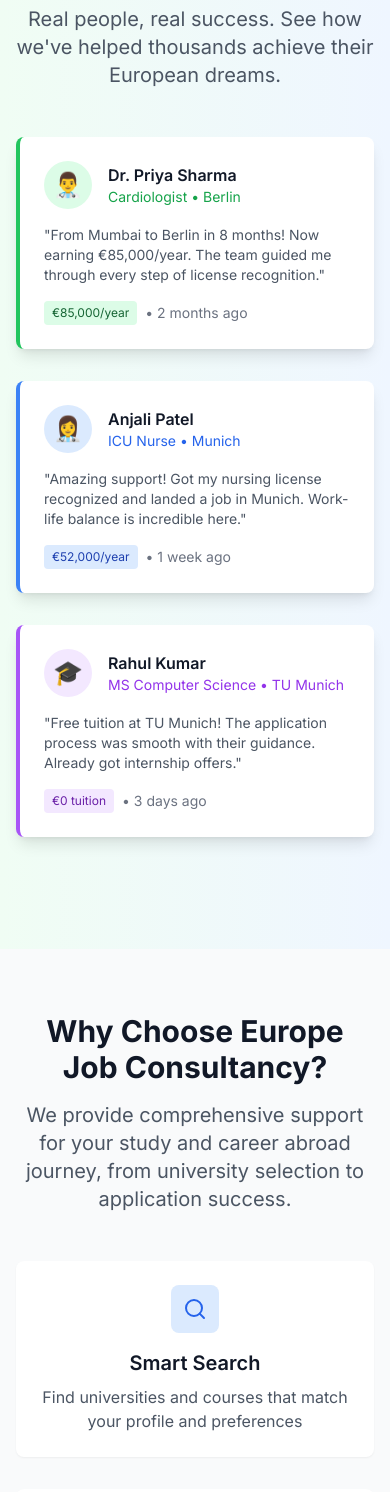
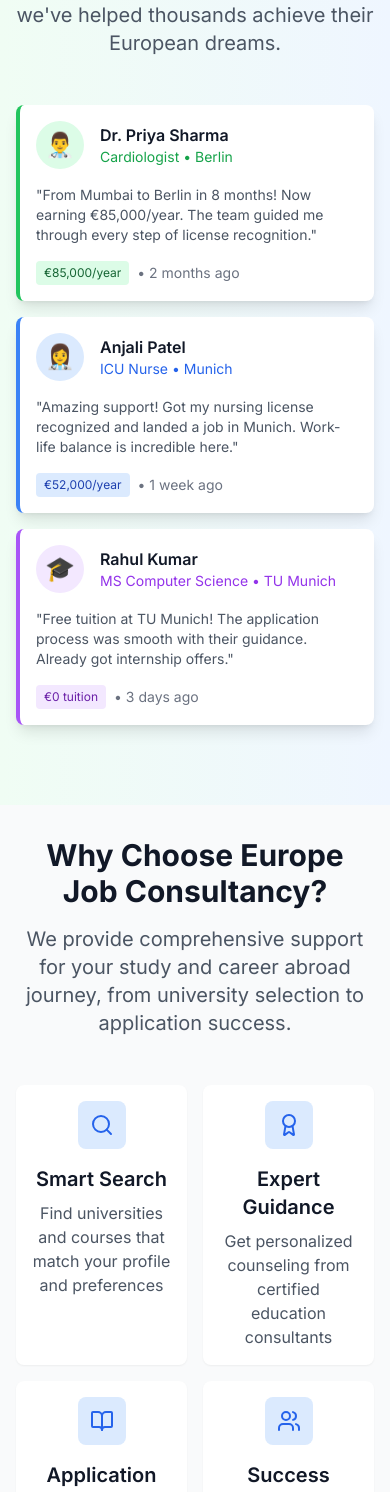
Before and after one commit to jitendrapal/student-portal-v2, a React (Vite) app: page / in a window 390 px wide. Shown: the part 3023-4515 px from the top of the page. Built offline with nearby package versions, Linux system fonts and the light colour scheme; no server answers.

Commit message:
Mobile-First Responsive Design Optimization - 2 boxes per row on mobile, reduced padding and scrolling for better UX

```diff
--- a/src/components/pages/Home.tsx
+++ b/src/components/pages/Home.tsx
@@ -273,7 +273,7 @@
       <TopCollegesSection />
 
       {/* Success Stories Section */}
-      <section className="py-16 bg-gradient-to-r from-green-50 to-blue-50">
+      <section className="py-8 sm:py-12 lg:py-16 bg-gradient-to-r from-green-50 to-blue-50">
         <div className="max-w-7xl mx-auto px-4 sm:px-6 lg:px-8">
           <div className="text-center mb-12">
             <h2 className="text-3xl md:text-4xl font-bold text-gray-900 mb-4">
@@ -285,9 +285,9 @@
             </p>
           </div>
 
-          <div className="grid md:grid-cols-3 gap-8 mb-12">
+          <div className="grid grid-cols-1 sm:grid-cols-2 lg:grid-cols-3 gap-4 sm:gap-6 lg:gap-8 mb-12">
             {/* Success Story 1 - Doctor */}
-            <div className="bg-white rounded-lg shadow-lg p-6 border-l-4 border-green-500">
+            <div className="bg-white rounded-lg shadow-lg p-4 sm:p-6 border-l-4 border-green-500">
               <div className="flex items-center mb-4">
                 <div className="w-12 h-12 bg-green-100 rounded-full flex items-center justify-center">
                   <span className="text-2xl">👨‍⚕️</span>
@@ -314,7 +314,7 @@
             </div>
 
             {/* Success Story 2 - Nurse */}
-            <div className="bg-white rounded-lg shadow-lg p-6 border-l-4 border-blue-500">
+            <div className="bg-white rounded-lg shadow-lg p-4 sm:p-6 border-l-4 border-blue-500">
               <div className="flex items-center mb-4">
                 <div className="w-12 h-12 bg-blue-100 rounded-full flex items-center justify-center">
                   <span className="text-2xl">👩‍⚕️</span>
@@ -337,7 +337,7 @@
             </div>
 
             {/* Success Story 3 - Student */}
-            <div className="bg-white rounded-lg shadow-lg p-6 border-l-4 border-purple-500">
+            <div className="bg-white rounded-lg shadow-lg p-4 sm:p-6 border-l-4 border-purple-500">
               <div className="flex items-center mb-4">
                 <div className="w-12 h-12 bg-purple-100 rounded-full flex items-center justify-center">
                   <span className="text-2xl">🎓</span>
@@ -365,7 +365,7 @@
       </section>
 
       {/* Features Section */}
-      <section className="py-16 bg-gray-50">
+      <section className="py-8 sm:py-12 lg:py-16 bg-gray-50">
         <div className="max-w-7xl mx-auto px-4 sm:px-6 lg:px-8">
           <div className="text-center mb-12">
             <h2 className="text-3xl md:text-4xl font-bold text-gray-900 mb-4">
@@ -377,11 +377,11 @@
             </p>
           </div>
 
-          <div className="grid md:grid-cols-2 lg:grid-cols-4 gap-8">
+          <div className="grid grid-cols-2 md:grid-cols-2 lg:grid-cols-4 gap-4 lg:gap-8">
             {features.map((feature, index) => {
               const Icon = feature.icon;
               return (
-                <div key={index} className="card p-6 text-center">
+                <div key={index} className="card p-4 lg:p-6 text-center">
                   <div className="inline-flex items-center justify-center w-12 h-12 bg-blue-100 rounded-lg mb-4">
                     <Icon className="w-6 h-6 text-blue-600" />
                   </div>
@@ -397,7 +397,7 @@
       </section>
 
       {/* Featured Universities */}
-      <section className="py-16 bg-white">
+      <section className="py-8 sm:py-12 lg:py-16 bg-white">
         <div className="max-w-7xl mx-auto px-4 sm:px-6 lg:px-8">
           <div className="flex justify-between items-center mb-12">
             <div>
@@ -417,7 +417,7 @@
             </button>
           </div>
 
-          <div className="grid md:grid-cols-3 gap-8">
+          <div className="grid grid-cols-1 sm:grid-cols-2 lg:grid-cols-3 gap-4 sm:gap-6 lg:gap-8">
             {isLoading ? (
               // Loading skeleton
               Array.from({ length: 3 }).map((_, index) => (
@@ -512,7 +512,7 @@
       </section>
 
       {/* Guides & Resources Section */}
-      <section className="py-16 bg-gray-50">
+      <section className="py-8 sm:py-12 lg:py-16 bg-gray-50">
         <div className="max-w-7xl mx-auto px-4 sm:px-6 lg:px-8">
           <div className="text-center mb-12">
             <h2 className="text-3xl md:text-4xl font-bold text-gray-900 mb-4">
@@ -525,9 +525,9 @@
             </p>
           </div>
 
-          <div className="grid md:grid-cols-2 lg:grid-cols-3 gap-6">
+          <div className="grid grid-cols-1 sm:grid-cols-2 lg:grid-cols-3 gap-4 sm:gap-6">
             {/* Complete Nursing Guide 2024 - NEW */}
-            <div className="bg-white rounded-lg shadow-md hover:shadow-lg transition-shadow p-6 border-l-4 border-blue-500">
+            <div className="bg-white rounded-lg shadow-md hover:shadow-lg transition-shadow p-4 sm:p-6 border-l-4 border-blue-500">
               <div className="flex items-center mb-4">
                 <div className="w-12 h-12 bg-blue-100 rounded-lg flex items-center justify-center">
                   <span className="text-2xl">🩺</span>
@@ -556,7 +556,7 @@
             </div>
 
             {/* Cheapest Universities Europe - NEW */}
-            <div className="bg-white rounded-lg shadow-md hover:shadow-lg transition-shadow p-6 border-l-4 border-green-500">
+            <div className="bg-white rounded-lg shadow-md hover:shadow-lg transition-shadow p-4 sm:p-6 border-l-4 border-green-500">
               <div className="flex items-center mb-4">
                 <div className="w-12 h-12 bg-green-100 rounded-lg flex items-center justify-center">
                   <span className="text-2xl">🎓</span>
@@ -584,7 +584,7 @@
             </div>
 
             {/* Visa Application Process - NEW */}
-            <div className="bg-white rounded-lg shadow-md hover:shadow-lg transition-shadow p-6 border-l-4 border-purple-500">
+            <div className="bg-white rounded-lg shadow-md hover:shadow-lg transition-shadow p-4 sm:p-6 border-l-4 border-purple-500">
               <div className="flex items-center mb-4">
                 <div className="w-12 h-12 bg-purple-100 rounded-lg flex items-center justify-center">
                   <span className="text-2xl">✈️</span>
@@ -612,7 +612,7 @@
             </div>
 
             {/* Cost Comparison - NEW */}
-            <div className="bg-white rounded-lg shadow-md hover:shadow-lg transition-shadow p-6 border-l-4 border-orange-500">
+            <div className="bg-white rounded-lg shadow-md hover:shadow-lg transition-shadow p-4 sm:p-6 border-l-4 border-orange-500">
               <div className="flex items-center mb-4">
                 <div className="w-12 h-12 bg-orange-100 rounded-lg flex items-center justify-center">
                   <span className="text-2xl">📊</span>
@@ -640,7 +640,7 @@
             </div>
 
             {/* Study in Europe Guide */}
-            <div className="bg-white rounded-lg shadow-md hover:shadow-lg transition-shadow p-6">
+            <div className="bg-white rounded-lg shadow-md hover:shadow-lg transition-shadow p-4 sm:p-6">
               <div className="flex items-center mb-4">
                 <div className="w-12 h-12 bg-indigo-100 rounded-lg flex items-center justify-center">
                   <span className="text-2xl">🌍</span>
@@ -666,7 +666,7 @@
             </div>
 
             {/* Featured CTA Card */}
-            <div className="bg-gradient-to-br from-indigo-600 to-purple-600 text-white rounded-lg shadow-md p-6">
+            <div className="bg-gradient-to-br from-indigo-600 to-purple-600 text-white rounded-lg shadow-md p-4 sm:p-6">
               <div className="text-center">
                 <div className="w-12 h-12 bg-white bg-opacity-20 rounded-lg flex items-center justify-center mx-auto mb-4">
                   <span className="text-2xl">✨</span>
@@ -691,7 +691,7 @@
       </section>
 
       {/* FAQ Section */}
-      <section className="py-16 bg-white">
+      <section className="py-8 sm:py-12 lg:py-16 bg-white">
         <div className="max-w-4xl mx-auto px-4 sm:px-6 lg:px-8">
           <div className="text-center mb-12">
             <h2 className="text-3xl md:text-4xl font-bold text-gray-900 mb-4">
@@ -705,7 +705,7 @@
 
           <div className="space-y-6">
             {/* FAQ 1 */}
-            <div className="bg-gray-50 rounded-lg p-6">
+            <div className="bg-gray-50 rounded-lg p-4 sm:p-6">
               <h3 className="text-lg font-semibold text-gray-900 mb-3">
                 🏥 What is the average salary for healthcare professionals in
                 Germany?
@@ -719,7 +719,7 @@
             </div>
 
             {/* FAQ 2 */}
-            <div className="bg-gray-50 rounded-lg p-6">
+            <div className="bg-gray-50 rounded-lg p-4 sm:p-6">
               <h3 className="text-lg font-semibold text-gray-900 mb-3">
                 🎓 Can I study in Germany for free as an Indian student?
               </h3>
@@ -732,7 +732,7 @@
             </div>
 
             {/* FAQ 3 */}
-            <div className="bg-gray-50 rounded-lg p-6">
+            <div className="bg-gray-50 rounded-lg p-4 sm:p-6">
               <h3 className="text-lg font-semibold text-gray-900 mb-3">
                 ⏰ How long does the application process take?
               </h3>
@@ -745,7 +745,7 @@
             </div>
 
             {/* FAQ 4 */}
-            <div className="bg-gray-50 rounded-lg p-6">
+            <div className="bg-gray-50 rounded-lg p-4 sm:p-6">
               <h3 className="text-lg font-semibold text-gray-900 mb-3">
                 🇩🇪 Do I need to learn German before applying?
               </h3>
@@ -758,7 +758,7 @@
             </div>
 
             {/* FAQ 5 */}
-            <div className="bg-gray-50 rounded-lg p-6">
+            <div className="bg-gray-50 rounded-lg p-4 sm:p-6">
               <h3 className="text-lg font-semibold text-gray-900 mb-3">
                 💰 What are the total costs involved?
               </h3>
```
